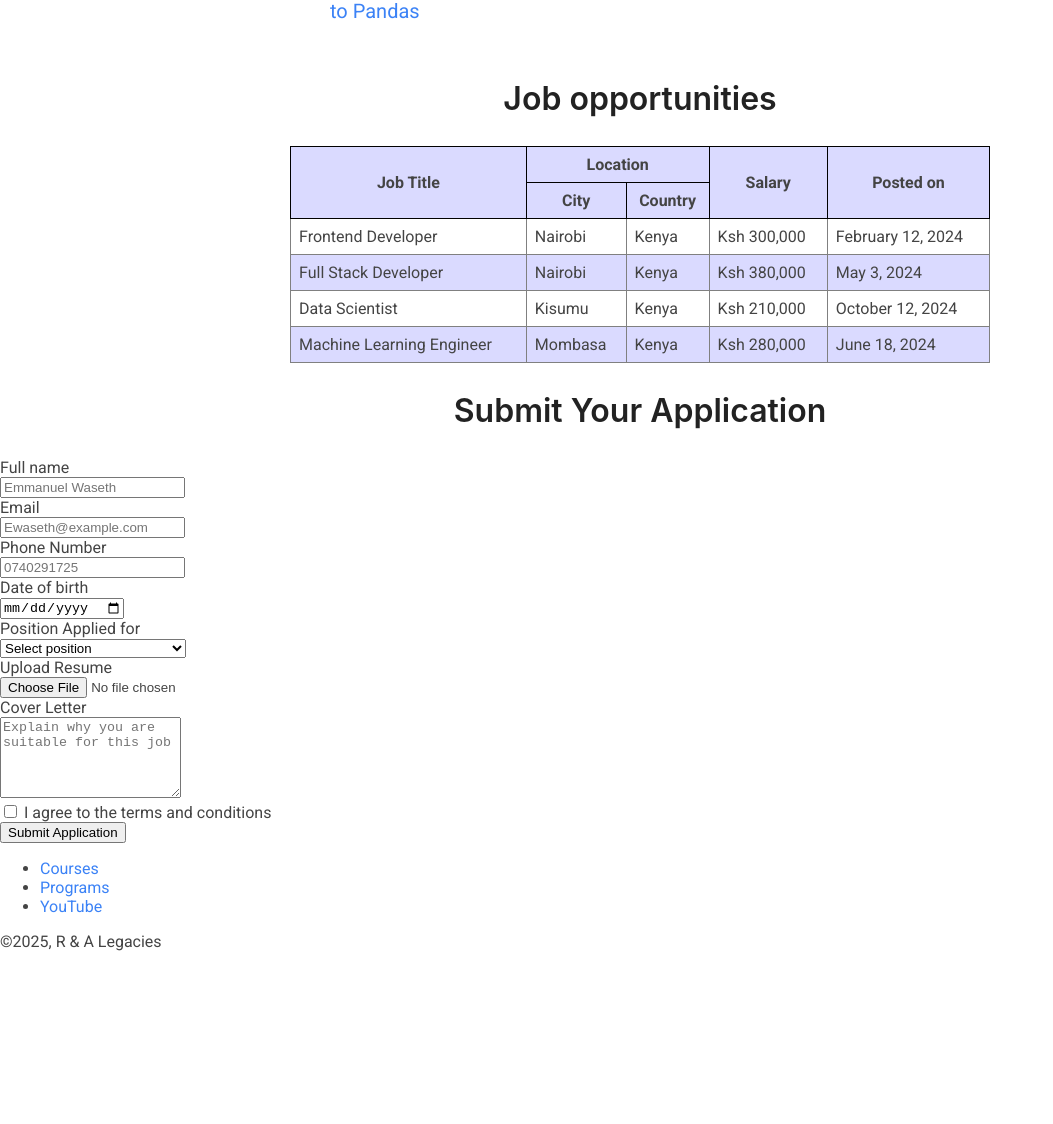
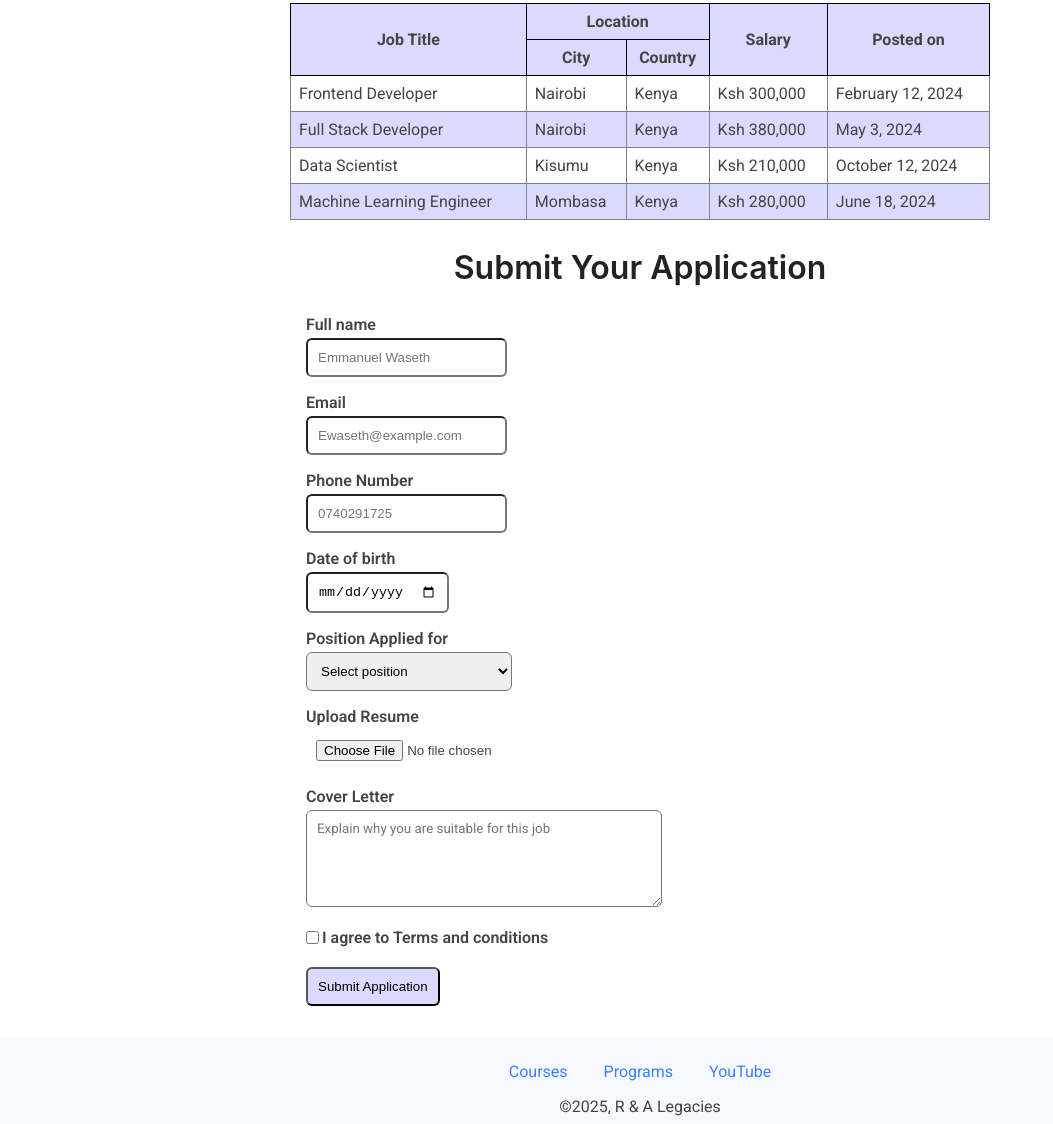
Before and after one commit to Waseth/R-and-A-LEGACIES, a plain HTML site: page index.html in a window 1280 px wide. Shown: the part 838-1962 px from the top of the page, without its empty margins (0-1053 px from the left). Before the commit the page ends 1789 px from the top, so only its background shows below. Drawn offline with Linux system fonts and the light colour scheme.

Commit message:
completed the application and footer sections

```diff
--- a/index.html
+++ b/index.html
@@ -16,7 +16,7 @@
     <div id="navbar">
         <img height="40" alt="a & r logo" src="download.jpg" id="logo">
     </div>
-    <img id="banner" src="ian-schneider-TamMbr4okv4-unsplash.jpg" alt="banner" height="200px">
+    <img id="banner" src="ian-schneider-TamMbr4okv4-unsplash.jpg" alt="banner">
     <h1>About R&A Legacies</h1>
     <div id="about">
         <div id="description">
@@ -168,10 +168,10 @@
                     placeholder="Explain why you are suitable for this job"></textarea>
             </div>
 
-            <div class="form-group">
-                <label for="terms">
-                    <input type="checkbox" id="terms" name="terms" required>
-                    I agree to the terms and conditions
+            <div class="form-group" id="check-box">
+                <input type="checkbox" id="terms" name="terms" required>
+                <label for="terms" id="term-text" >
+                     I agree to Terms and conditions
                 </label>
             </div>
 
--- a/webpage.css
+++ b/webpage.css
@@ -115,6 +115,69 @@ h2 {
   color: #555555;
 }
 
+#application {
+  max-width: 400px;
+  margin: 0 auto;
+  padding: 0 8px;
+}
+
+#application-form label {
+  font-weight: 600;
+}
+
+.form-group input,
+select,
+textarea {
+  padding: 10px;
+  margin-top: 4px;
+  border-radius: 6px;
+  width: 90%;
+}
+
+#application-form div {
+  margin: 16px;
+}
+
+.form-group textarea {
+  width: 90%;
+  font-family: 'Roboto', sans-serif;
+}
+
+
+#submit {
+  background-color: rgb(218, 218, 255);
+  cursor: pointer;
+}
+
+#check-box {
+  display: flex;
+  align-items: center;
+}
+
+#terms{
+ margin-left: -150px;
+}
+
+#term-text{
+  margin-left: -150px;
+}
+
+#footer {
+  background-color: ghostwhite;
+  padding: 8px;
+  margin-top: 32px;
+  text-align: center;
+}
+
+#footerlinks {
+  list-style: none;
+  padding: 0;
+}
+
+#footerlinks li {
+  display: inline;
+  margin: 0 16px;
+}
 
 /* small devices (tablets) */
 @media screen and (min-width: 576px) {
@@ -123,7 +186,7 @@ h2 {
   }
 
   #banner{
-    height: 200px;
+    height: 100px;
   }
 
   h1{
@@ -137,16 +200,18 @@ h2 {
   h2{
     margin: 20px 0;
   }
+
 }
 
 /* medium devices (laptops) */
 @media screen and (min-width: 768px){
    #banner{
-    height: 300px;
+    height: 200px;
   }
 
   h1{
     margin: 24px 0;
+    font-size: 30px;
   }
 
   #about{
@@ -158,6 +223,15 @@ h2 {
     width: 50%;
     padding-right: 20px;
   }
+
+  #description p,a{
+    font-size: 16px;
+  }
+
+  #coverletter{
+    width: 50%;
+  }
+
   #team{
     width: 50%;
   }
@@ -202,6 +276,23 @@ h2 {
   padding: 8px;
 }
 
+#application {
+  max-width: 700px;
+}
+
+.form-group input,select,textarea {
+    width: auto;
+}
+#terms{
+  margin-left: 0;
+}
+
+#term-text{
+  margin-left: 0;
+}
+
+
+
 }
 
 
@@ -217,79 +308,6 @@ h2 {
   }
 }
 
-/*
-
-
-
-
-
-
-
-
-
-
-
-
-
-h3 {
-  margin-bottom: 4px;
-  margin-top: 0;
-}
-
-.apply {
-  float: right;
-}
-
-#footer {
-  background-color: ghostwhite;
-  padding: 8px;
-  margin-top: 32px;
-  text-align: center;
-}
-
-#footerlinks {
-  list-style: none;
-  padding: 0;
-}
-
-#footerlinks li {
-  display: inline;
-  margin: 0 16px;
-}
-
-
-
-#application {
-  max-width: 800px;
-  margin: 0 auto;
-  padding: 0 8px;
-}
-
-#application-form label {
-  font-weight: 600;
-}
-
-#application-form input,
-select,
-textarea {
-  padding: 10px;
-  margin-top: 4px;
-  border-radius: 6px;
-}
-
-#application-form div {
-  margin: 16px;
-}
-
-.form-group textarea {
-  width: 80%;
-  font-family: 'Roboto', sans-serif;
-}
-
-#submit {
-  background-color: rgb(218, 218, 255);
-  cursor: pointer;
-} */
 
 /*
 
```
